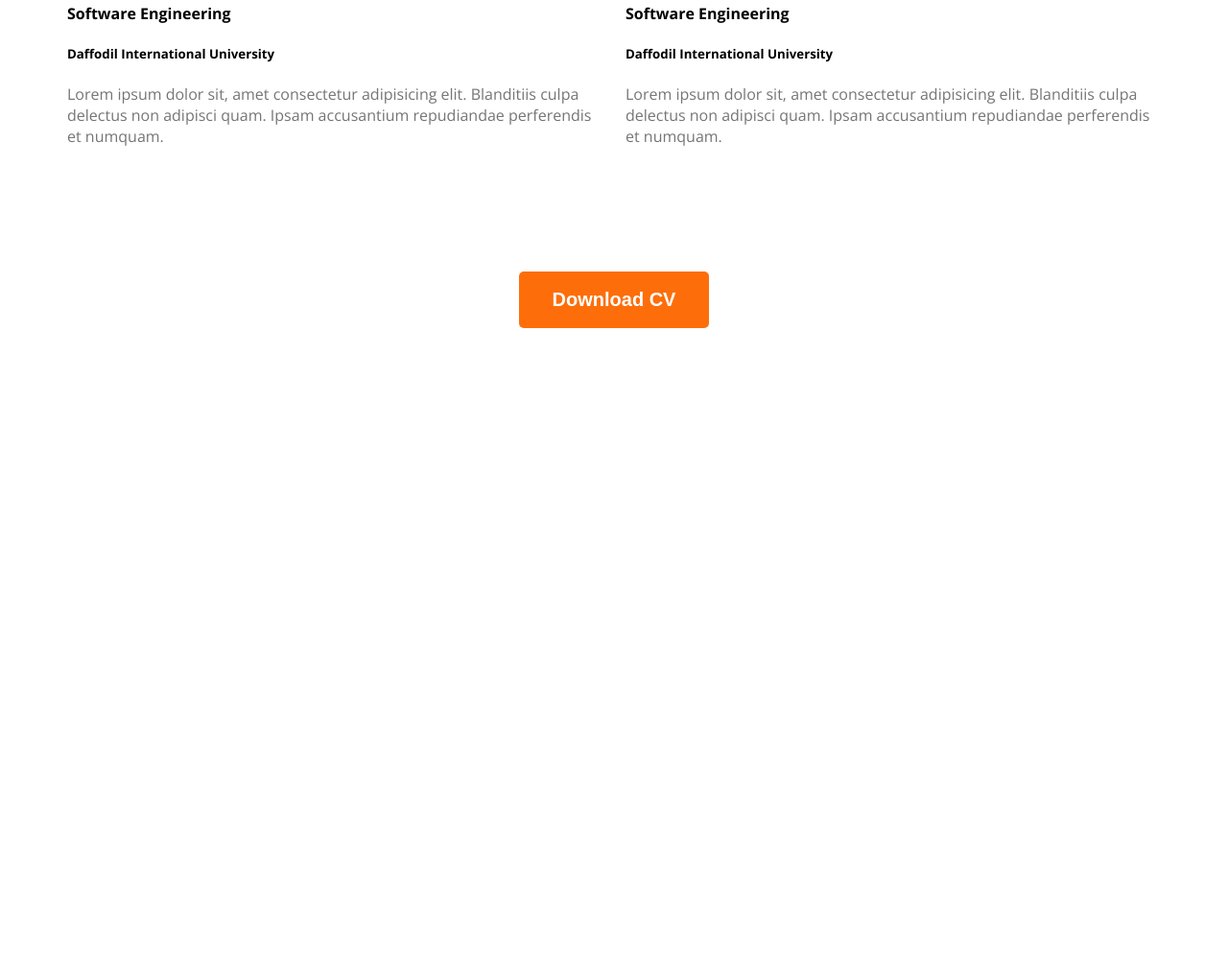
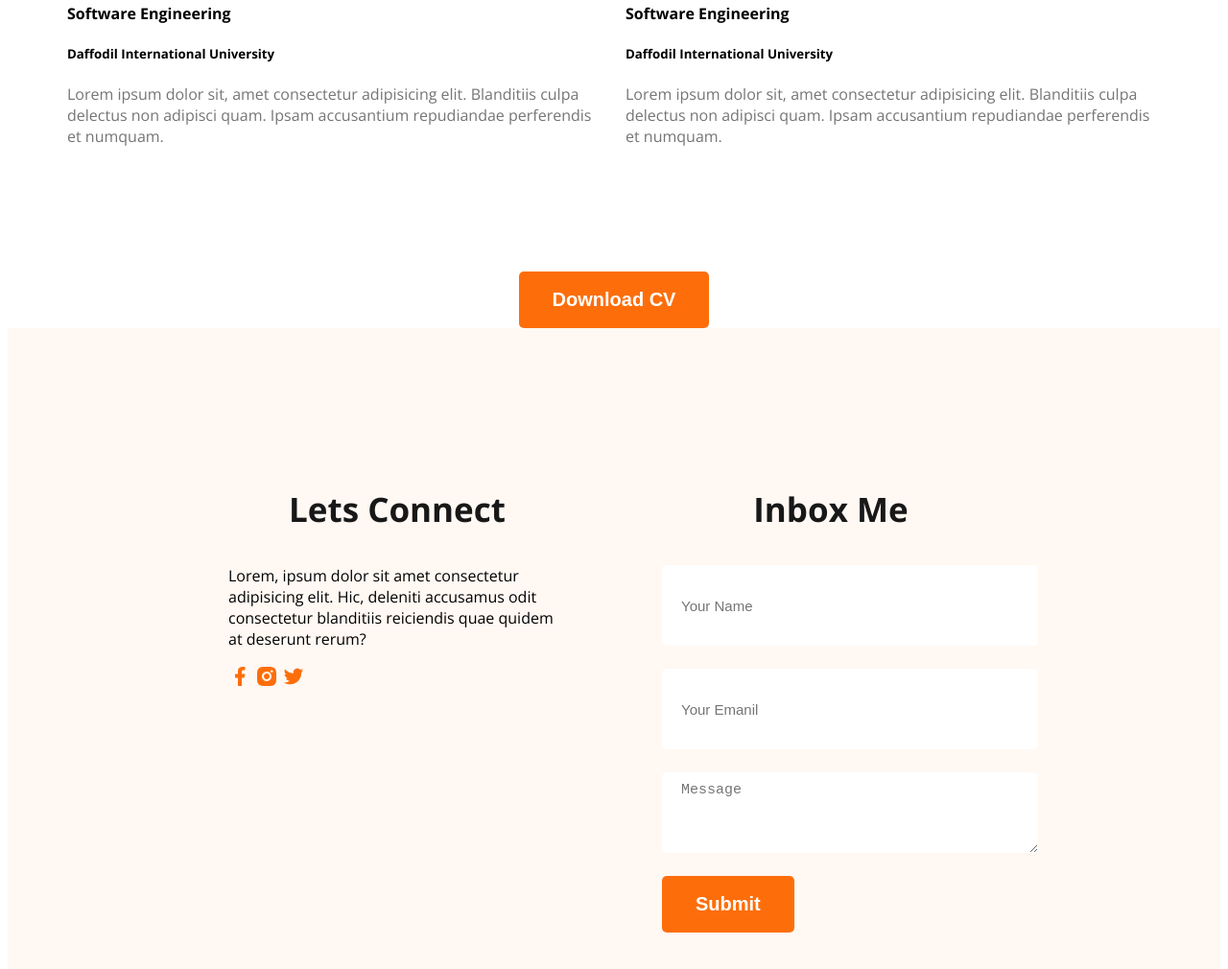
Before and after one commit to Shaifuzzman-Ratul/web-dev-portfolio, a plain HTML site: page index.html in a window 1280 px wide. Shown: the part 2924-3934 px from the top of the page at 96% size. Before the commit the page ends 3274 px from the top, so only its background shows below. Drawn offline with nearby package versions, Linux system fonts and the light colour scheme.

Commit message:
added index.html file

```diff
--- a/index.html
+++ b/index.html
@@ -180,7 +180,27 @@
         </section>
         <div class="download-cv"><button class="btn-primary">Download CV</button></div>
     </main>
-    <footer></footer>
+    <footer class="secondar-bg">
+        <div class="footer-column ">
+            <h3 class="section-title">Lets Connect</h3>
+            <p>Lorem, ipsum dolor sit amet consectetur adipisicing elit. Hic, deleniti accusamus odit consectetur
+                blanditiis reiciendis quae quidem at deserunt rerum?</p>
+            <div>
+                <a href=""><img src="images/icons/facebook.png" alt=""></a>
+                <a href=""><img src="images/icons/insta.png" alt=""></a>
+                <a href=""><img src="images/icons/twitter.png" alt=""></a>
+            </div>
+        </div>
+        <div class="footer-column ">
+            <h3 class="section-title">Inbox Me</h3>
+            <form action="">
+                <input type="text" placeholder="Your Name">
+                <input type="email" name="" id="" placeholder="Your Emanil">
+                <textarea name="" id="" placeholder="Message" cols="30" rows="10"></textarea>
+                <input class="btn-primary" type="button" value="Submit">
+            </form>
+        </div>
+    </footer>
 </body>
 
 </html>
--- a/styles/portfolio.css
+++ b/styles/portfolio.css
@@ -189,3 +189,29 @@ experience-sub-title {
 .download-cv {
     text-align: center;
 }
+
+/* footer */
+footer {
+    padding: 130px 230px;
+    display: flex;
+    gap: 100px;
+
+}
+
+.footer-column {
+    width: 50%;
+}
+
+footer input[type="text"],
+footer input[type="email"],
+footer textarea {
+    height: 64px;
+    border-radius: 5px;
+    border: none;
+    background-color: white;
+    display: block;
+    width: 100%;
+    padding: 10px 20px;
+    margin-bottom: 24px;
+    font-size: 15px;
+}
```
